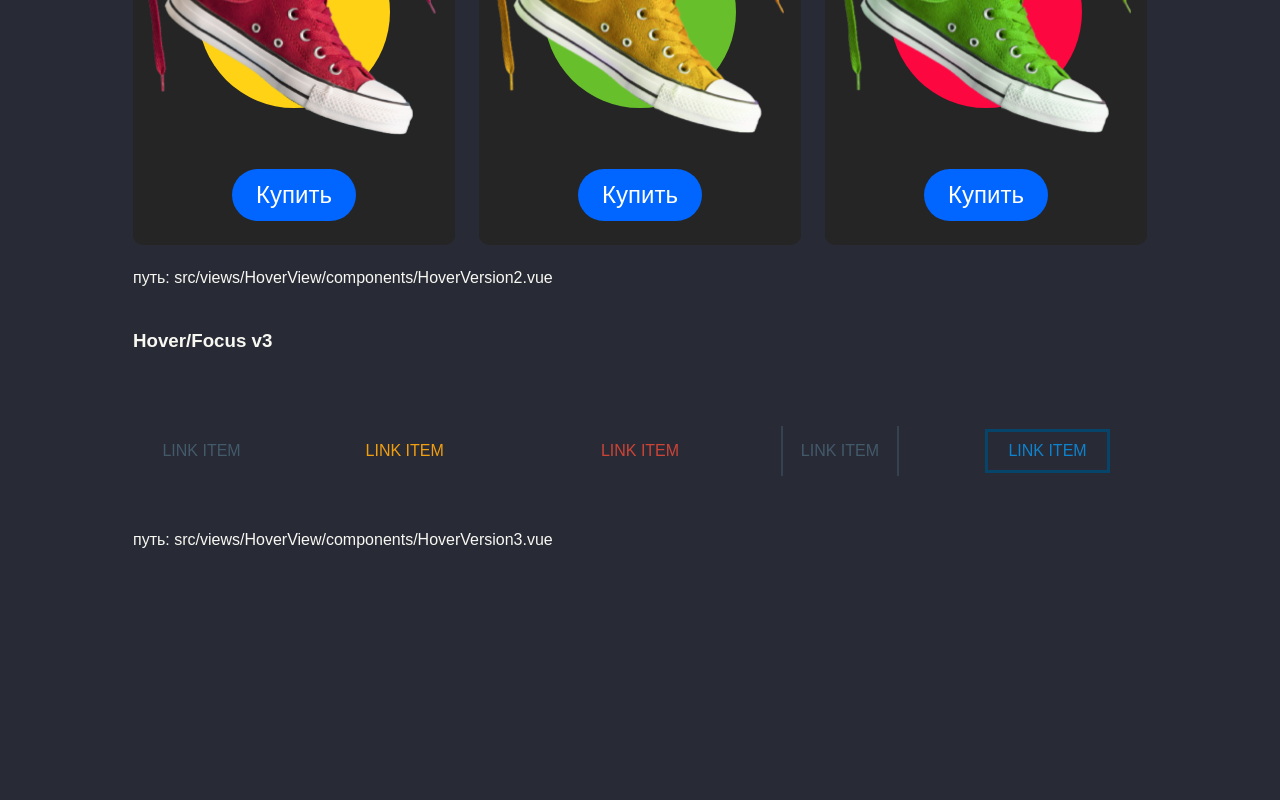
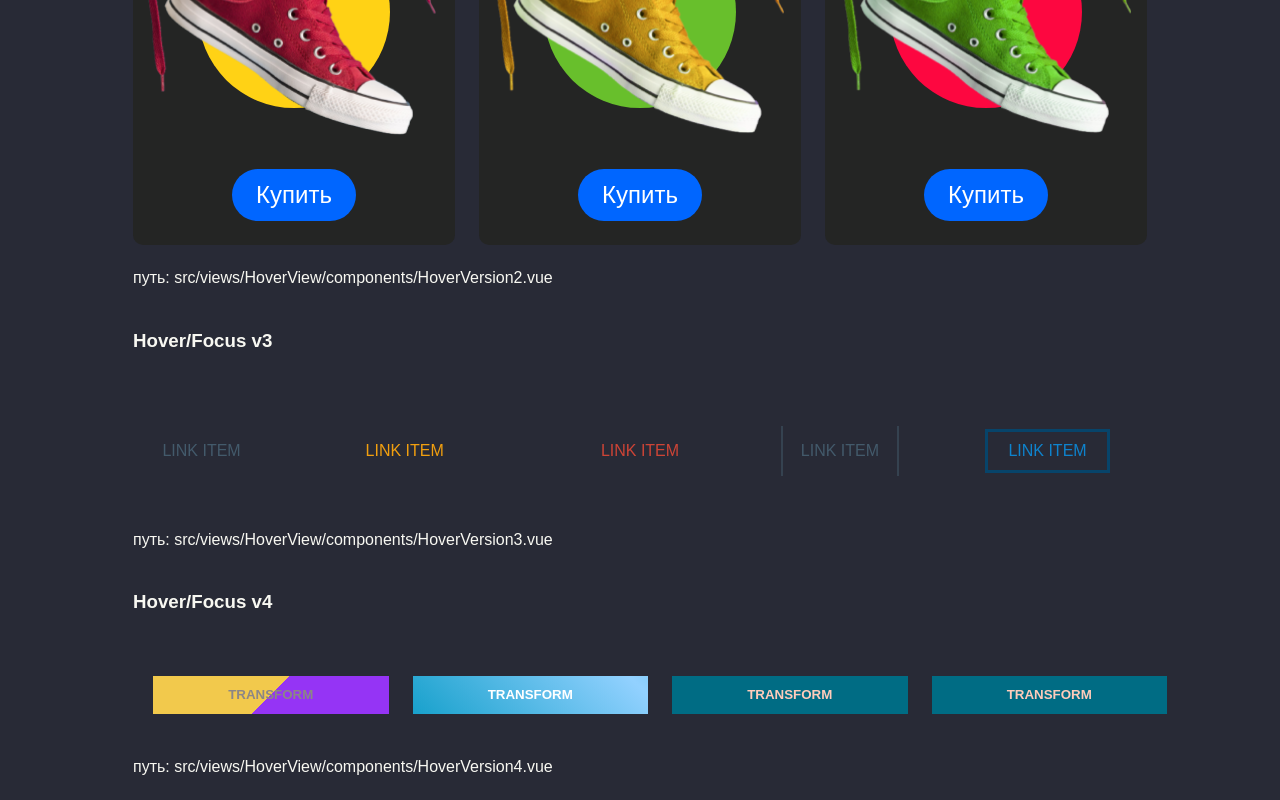
Before and after one commit to AKadochnikov/animation, a Vue app: page /hover in a window 1280 px wide. Shown: the part 667-1467 px from the top of the page. Before the commit the page ends 1240 px from the top, so only its background shows below. Built offline with nearby package versions, Linux system fonts and the light colour scheme.

Commit message:
add animation for buttons

```diff
--- a/src/views/HoverView/HoverView.vue
+++ b/src/views/HoverView/HoverView.vue
@@ -1,20 +1,25 @@
 <template>
   <div class="grid-container">
     <h2 class="fluid">Ссылки соцсетей</h2>
-    <div class="container container--3">
+    <div class="container container--6">
       <h3 class="fluid">Hover/Focus v1</h3>
       <hover-version1/>
       <span class="fluid">путь: src/views/HoverView/components/HoverVersion1.vue</span>
     </div>
-    <div class="container container--9">
+    <div class="container container--3">
       <h3 class="fluid">Hover/Focus v2</h3>
-      <hover-version2/>
+      <hover-version2 />
       <span class="fluid">путь: src/views/HoverView/components/HoverVersion2.vue</span>
     </div>
-    <div class="container container--10">
+    <div class="container container--5">
       <h3 class="fluid">Hover/Focus v3</h3>
-      <hover-version3/>
+      <hover-version3 />
       <span class="fluid">путь: src/views/HoverView/components/HoverVersion3.vue</span>
+    </div>
+    <div class="container container--4">
+      <h3 class="fluid">Hover/Focus v4</h3>
+      <hover-version4 />
+      <span class="fluid">путь: src/views/HoverView/components/HoverVersion4.vue</span>
     </div>
   </div>
 </template>
@@ -23,6 +28,7 @@
 import HoverVersion1 from "@/views/HoverView/components/HoverVersion1.vue";
 import HoverVersion2 from "@/views/HoverView/components/HoverVersion2.vue";
 import HoverVersion3 from "@/views/HoverView/components/HoverVersion3.vue";
+import HoverVersion4 from "@/views/HoverView/components/HoverVersion4.vue";
 </script>
 
 <style lang="scss" scoped>
@@ -46,27 +52,52 @@ import HoverVersion3 from "@/views/HoverView/components/HoverVersion3.vue";
   grid-template-rows: auto;
   grid-gap: 24px;
 
+  &--1 {
+    grid-template-columns: repeat(1, 1fr);
+  }
+
+  &--2 {
+    grid-template-columns: repeat(2, 1fr);
+  }
+
   &--3 {
-    grid-column: span 3;
-    grid-template-columns: 1fr 1fr 1fr;
+    grid-template-columns: repeat(3, 1fr);
+  }
+
+  &--4 {
+    grid-template-columns: repeat(4, 1fr);
+  }
+
+  &--5 {
+    grid-template-columns: repeat(5, 1fr);
+  }
+
+  &--6 {
+    grid-template-columns: repeat(6, 1fr);
+  }
+
+  &--7 {
+    grid-template-columns: repeat(7, 1fr);
+  }
+
+  &--8 {
+    grid-template-columns: repeat(8, 1fr);
   }
 
   &--9 {
-    grid-column: span 9;
-    grid-template-columns: 1fr 1fr 1fr;
+    grid-template-columns: repeat(9, 1fr);
   }
 
   &--10 {
-    grid-column: span 10;
-    grid-template-columns: 1fr 1fr 1fr 1fr 1fr;
+    grid-template-columns: repeat(10, 1fr);
   }
 
-  &--3,
-  &--9,
-  &--10 {
-    @media (max-width: 1500px) {
-      grid-column: span 12;
-    }
+  &--11 {
+    grid-template-columns: repeat(11, 1fr);
+  }
+
+  &--12 {
+    grid-template-columns: repeat(12, 1fr);
   }
 }
 </style>
--- /dev/null
+++ b/src/views/HoverView/components/HoverVersion4.vue
@@ -0,0 +1,164 @@
+<template>
+  <button class="btn btn--1" type="button">transform</button>
+  <button class="btn btn--2" type="button">transform</button>
+  <button class="btn btn--3" type="button">
+    <span>yes</span>
+    <span>transform</span>
+  </button>
+  <button class="btn btn--4" type="button">
+    <span>yes</span>
+    <span>transform</span>
+  </button>
+</template>
+
+<script setup></script>
+
+<style scoped lang="scss">
+.btn {
+  position: relative;
+  z-index: 1;
+  width: 100%;
+  min-height: 38px;
+  padding: 10px;
+  margin: 20px;
+  overflow: hidden;
+  font-weight: 700;
+  color: #ffffff;
+  text-transform: uppercase;
+  background-color: rgba(0, 0, 0, 0);
+  border: none;
+  cursor: pointer;
+
+  &:before,
+  &:after {
+    content: "";
+    position: absolute;
+    z-index: -1;
+  }
+
+  &--1 {
+    color: #8c8686;
+
+    &:before {
+      top: 0;
+      left: 0;
+      width: 250%;
+      height: 100%;
+      background: linear-gradient(-45deg, #9534f5 50%, #f2c94c 50%);
+      transform: translateX(-30%);
+      transition: transform 0.6s ease;
+    }
+
+    &:hover {
+      color: #f7f3f3;
+    }
+
+    &:hover {
+      &:before {
+        transform: translateX(-55%);
+      }
+    }
+  }
+
+  &--2 {
+    background-color: #18a1cc;
+
+    &:before {
+      top: 0;
+      left: 0;
+      width: 200%;
+      height: 100%;
+      background: linear-gradient(44deg, #18a1cc, #92d1ff, #18a1cc);
+      transform: translateX(0%);
+      transition: transform 0.3s ease;
+    }
+
+    &:hover,
+    &:focus {
+      &:before {
+        transform: translateX(-50%);
+      }
+    }
+  }
+
+  &--3 {
+    span {
+      position: absolute;
+      top: 0;
+      left: 0;
+      display: flex;
+      justify-content: center;
+      align-items: center;
+      width: 100%;
+      height: 100%;
+      transition: transform 0.3s ease;
+      pointer-events: all;
+
+      &:nth-of-type(1) {
+        color: #006c84;
+        background-color: #ffccbb;
+        transform: translateY(-100%);
+      }
+
+      &:nth-of-type(2) {
+        color: #ffccbb;
+        background-color: #006c84;
+      }
+    }
+
+    &:hover,
+    &:focus {
+      span {
+        &:nth-of-type(1) {
+          transform: translateY(0);
+        }
+
+        &:nth-of-type(2) {
+          transform: translateY(100%);
+        }
+      }
+    }
+  }
+
+  &--4 {
+    span {
+      position: absolute;
+      top: 0;
+      left: 0;
+      display: flex;
+      justify-content: center;
+      align-items: center;
+      width: 100%;
+      height: 100%;
+      transition: transform 0.3s ease;
+      pointer-events: all;
+
+      &:nth-of-type(1) {
+        z-index: 1;
+        width: 56px;
+        color: #006c84;
+        background-color: #ffccbb;
+        transform: translateX(-100%);
+      }
+
+      &:nth-of-type(2) {
+        color: #ffccbb;
+        background-color: #006c84;
+      }
+    }
+
+    &:hover,
+    &:focus {
+      span {
+        &:nth-of-type(1) {
+          transform: translateX(0);
+        }
+
+        &:nth-of-type(2) {
+          transform: translateX(28px);
+        }
+      }
+    }
+  }
+}
+</style>
```
